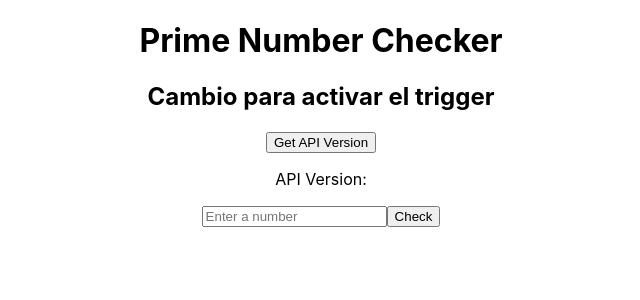
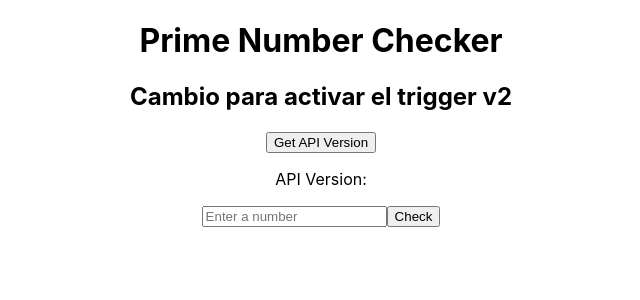
Before and after one commit to DsMarkRomero/Continuous-deployment-pruebas, a React (Create React App) app in the folder prime-number-frontend/: page / in a window 1280 px wide. Shown: the top 300 px of the page, without its empty margins (319-959 px from the left). Built offline with nearby package versions, Linux system fonts and the light colour scheme.

Commit message:
v2 de test triggers

```diff
--- a/prime-number-frontend/src/PrimeCheck.js
+++ b/prime-number-frontend/src/PrimeCheck.js
@@ -27,7 +27,7 @@ const PrimeCheck = () => {
     return (
         <div>
             <h1>Prime Number Checker</h1>
-			<h2> Cambio para activar el trigger</h2>
+			<h2> Cambio para activar el trigger v2</h2>
             <button onClick={fetchVersion}>Get API Version</button>
             <p>API Version: {version}</p>
             <input
```
